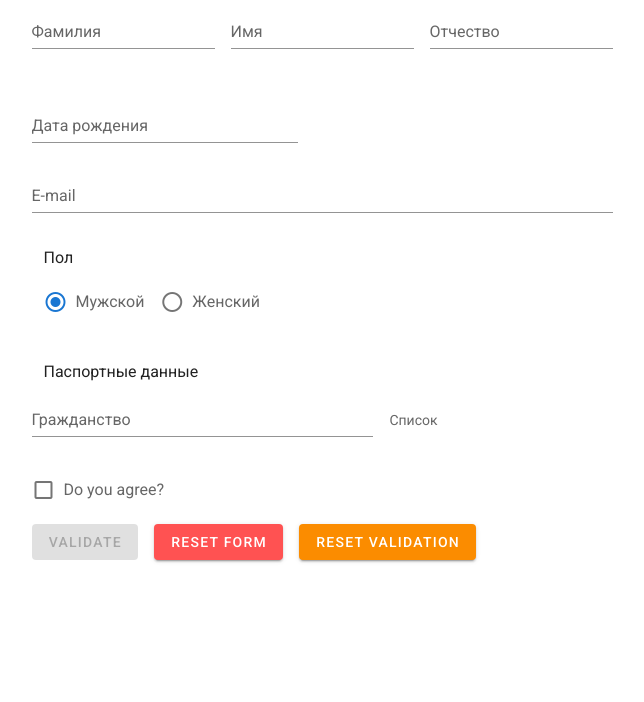
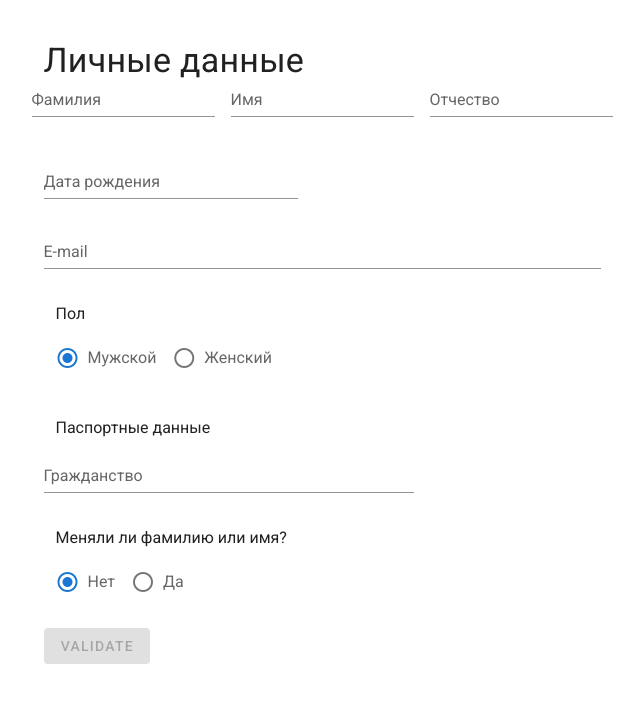
Before and after one commit to ozon-edu-vue-2021/required-task-4-Eugene-axe, a Vue app: page / in a window 1280 px wide. Shown: the top 702 px of the page, without its empty margins (318-962 px from the left). Built offline with nearby package versions, Linux system fonts and the light colour scheme.

Commit message:
App done

```diff
--- a/src/components/Birthday/Birthday.vue
+++ b/src/components/Birthday/Birthday.vue
@@ -1,8 +1,8 @@
 <template>
   <v-row class="col-6">
     <v-text-field
-      v-model="dateOfBirth"
-      :rules="dateOfBirthRules"
+      v-model="date"
+      :rules="dateRules"
       label="Дата рождения"
       placeholder="дд.мм.гггг"
       class="datefield"
@@ -27,9 +27,9 @@ export default {
   name: "Birthday",
   data() {
     return {
-      dateOfBirth: "",
+      date: "",
       datePicker: "",
-      dateOfBirthRules: [(v) => this.dateOfBirthValidation(v)],
+      dateRules: [(v) => this.dateValidation(v)],
       isDatePickerShow: false,
     };
   },
@@ -40,7 +40,7 @@ export default {
     showDatePicker() {
       this.isDatePickerShow = !this.isDatePickerShow;
     },
-    dateOfBirthValidation(v) {
+    dateValidation(v) {
       if (/[0-3]\d\.[0-1]\d\.[1-2][0-9]\d\d/.test(v)) {
         let [date, month, year] = v.split(".");
         if (
@@ -71,7 +71,7 @@ export default {
     datePicker: function () {
       if (this.datePicker) {
         let [year, month, day] = this.datePicker.split("-");
-        this.dateOfBirth = format(new Date(year, month - 1, day), "dd.MM.yyyy");
+        this.date = format(new Date(year, month - 1, day), "dd.MM.yyyy");
       }
     },
   },
--- /dev/null
+++ b/src/components/ChangeFullName/ChangeFullName.vue
@@ -0,0 +1,48 @@
+<template>
+  <v-container>
+    <p>Меняли ли фамилию или имя?</p>
+    <v-radio-group row v-model="isChange">
+      <v-radio label="Нет" :value="false"></v-radio>
+      <v-radio label="Да" :value="true"></v-radio>
+    </v-radio-group>
+    <v-row v-if="isChange">
+      <v-text-field
+        label="Старая фамилия"
+        v-model="oldSurname"
+        :rules="oldSurnameRules"
+        class="mr-8"
+      ></v-text-field>
+      <v-text-field
+        label="Старое имя"
+        v-model="oldName"
+        :rules="oldNameRules"
+      ></v-text-field>
+    </v-row>
+  </v-container>
+</template>
+
+<script>
+export default {
+  name: "ChangeFullName",
+  data() {
+    return {
+      isChange: false,
+      oldSurname: "",
+      oldSurnameRules: [
+        (v) => !!v || "Введите предыдущую фамилию",
+        (v) => this.validateCirillic(v),
+      ],
+      oldName: "",
+      oldNameRules: [
+        (v) => !!v || "Введите предыдущее имя",
+        (v) => this.validateCirillic(v),
+      ],
+    };
+  },
+  methods: {
+    validateCirillic(v) {
+      return /^[а-яё]+$/iu.test(v) || "используйте кириллицу";
+    },
+  },
+};
+</script>
--- a/src/components/Email/Email.vue
+++ b/src/components/Email/Email.vue
@@ -4,7 +4,7 @@
       v-model.lazy="email"
       :rules="emailRules"
       label="E-mail"
-      :validate-on-blur="true"
+      validate-on-blur
       required
     ></v-text-field
   ></v-row>
--- a/src/components/Form.vue
+++ b/src/components/Form.vue
@@ -1,25 +1,16 @@
-<template class="tttttt">
-  <v-form ref="form" v-model="valid" class="mx-auto">
+<template>
+  <v-form ref="form" v-model="valid" class="mx-auto mt-10">
+    <div class="text-h4">Личные данные</div>
     <FullName />
     <Birthday />
     <Email />
     <Gender />
     <Pasport />
-
-    <v-checkbox
-      v-model="checkbox"
-      :rules="[(v) => !!v || 'You must agree to continue!']"
-      label="Do you agree?"
-      required
-    ></v-checkbox>
+    <ChangeFullName />
 
     <v-btn :disabled="!valid" color="success" class="mr-4" @click="validate">
       Validate
     </v-btn>
-
-    <v-btn color="error" class="mr-4" @click="reset"> Reset Form </v-btn>
-
-    <v-btn color="warning" @click="resetValidation"> Reset Validation </v-btn>
   </v-form>
 </template>
 
@@ -29,11 +20,11 @@ import Birthday from "./Birthday/Birthday.vue";
 import Email from "./Email/Email.vue";
 import Gender from "./Gender/Gender.vue";
 import Pasport from "./Pasport/Pasport.vue";
+import ChangeFullName from "./ChangeFullName/ChangeFullName.vue";
 
 export default {
   data: () => ({
-    valid: true,
-    checkbox: false,
+    valid: false,
   }),
   components: {
     FullName,
@@ -41,22 +32,12 @@ export default {
     Email,
     Gender,
     Pasport,
+    ChangeFullName,
   },
   methods: {
     validate() {
       this.$refs.form.validate();
     },
-    reset() {
-      this.$refs.form.reset();
-    },
-    resetValidation() {
-      this.$refs.form.resetValidation();
-    },
   },
 };
 </script>
-
-<style scoped>
-.form {
-}
-</style>
--- a/src/components/FullName/FullName.vue
+++ b/src/components/FullName/FullName.vue
@@ -1,5 +1,5 @@
 <template>
-  <v-row no-gutters>
+  <v-row>
     <v-text-field
       v-model="surname"
       :rules="surnameRules"
@@ -46,7 +46,7 @@ export default {
   },
   methods: {
     validateCirillic(v) {
-      return /^[а-яё0-9]+$/iu.test(v) || "используйте кириллицу";
+      return /^[а-яё]+$/iu.test(v) || "используйте кириллицу";
     },
   },
 };
--- a/src/components/Pasport/Citizenship/Citizenship.vue
+++ b/src/components/Pasport/Citizenship/Citizenship.vue
@@ -1,36 +1,37 @@
 <template>
   <v-row class="d-flex">
     <v-text-field
+      ref="citizenshipFieldText"
       v-model="citizenshipText"
+      :rules="citizenshipTextRules"
       label="Гражданство"
       class="flex-grow-1 align-self-start citizenship-textfield"
       @keyup="throttleMethod()"
-      @focus="isShowListItem = true"
+      @keyup.enter="emitCitizen"
+      @click="isShowListItem = true"
       required
+      validate-on-blur
     ></v-text-field>
+
     <v-list
-      max-height="300px"
+      max-height="200px"
       class="overflow-y-auto flex-grow-1"
       v-click-outside="{
-        handler: () => (isShowListItem = false),
+        handler: handlerOutsideClickList,
         include: includeField,
       }"
     >
-      <v-list-item-group v-model="selectedItem" color="primary">
-        <v-subheader v-if="!isShowListItem" @click="isShowListItem = true">
-          Список
-        </v-subheader>
       <v-list-item
         v-for="citizenship in citizenshipsList"
         :key="citizenship.uid"
         v-show="isShowListItem"
+        @click="handleClickListItem(citizenship)"
       >
         <v-list-item-content>
           <v-list-item-title
             v-text="citizenship.nationality"
           ></v-list-item-title> </v-list-item-content
       ></v-list-item>
-      </v-list-item-group>
     </v-list>
   </v-row>
 </template>
@@ -45,6 +46,12 @@ export default {
     return {
       selectedItem: null,
       citizenshipText: "",
+      citizenshipTextRules: [
+        (v) => !!v || "Нужно указать гражданство",
+        (v) =>
+          !!this.validCitizenText(v) ||
+          "Вашего гражданства в списках не существует",
+      ],
       citizenships: [],
       citizenshipsList: [],
       isShowListItem: false,
@@ -80,11 +87,47 @@ export default {
     throttleMethod: throttle(function () {
       this.filteredCitizenships();
     }, 1000),
+    emitCitizen() {
+      this.$emit("isCitizenship", this.citizenshipText);
+    },
+    handleClickListItem(citizenship) {
+      this.citizenshipText = citizenship.nationality;
+      this.isShowListItem = false;
+      this.$refs.citizenshipFieldText.focus();
+    },
+    capitalize(text) {
+      let out = "";
+      out = text
+        .split(" ")
+        .map((word) => {
+          if (word.length > 0) {
+            return word[0].toUpperCase() + word.slice(1);
+          }
+          return "";
+        })
+        .join(" ");
+      return out;
+    },
+    validCitizenText(citizenshipText) {
+      return citizenships.find(
+        (item) =>
+          item.nationality.toLowerCase() === citizenshipText.toLowerCase()
+      );
+    },
+    handlerOutsideClickList() {
+      this.isShowListItem = false;
+    },
   }, //end methods
   watch: {
-    selectedItem() {
-      this.citizenshipText =
-        this.citizenshipsList[this.selectedItem].nationality;
+    citizenshipText: function () {
+      if (this.citizenshipText !== this.capitalize(this.citizenshipText)) {
+        this.citizenshipText = this.capitalize(this.citizenshipText);
+      }
+      if (this.validCitizenText(this.citizenshipText)) {
+        this.$emit("titleCitizenship", this.citizenshipText);
+      } else {
+        this.$emit("titleCitizenship", false);
+      }
     },
   },
 };
--- /dev/null
+++ b/src/components/Pasport/InternationalPasportData/InternationalPasportData.vue
@@ -0,0 +1,126 @@
+<template>
+  <v-container>
+    <v-row class="flex-nowrap">
+      <v-text-field
+        v-model="surname"
+        :rules="surnameRules"
+        label="Фамилия на латнице"
+        required
+        class="mr-4"
+      ></v-text-field>
+      <v-text-field
+        v-model="name"
+        :rules="nameRules"
+        label="Имя на латнице"
+        required
+      ></v-text-field>
+    </v-row>
+    <v-subheader
+      >Иностранцы заполняют латинскими буквами. Прим. : Ivanov Ivan</v-subheader
+    >
+    <v-row class="flex-nowrap">
+      <v-container>
+        <v-text-field
+          v-model="pasNumber"
+          label="Номер паспорта"
+          required
+          class="mr-4"
+        ></v-text-field>
+      </v-container>
+
+      <v-container class="country-off-issue">
+        <v-text-field
+          label="Страна выдачи"
+          v-model="countryName"
+          @click="isShowList = true"
+          @keydown="trottleKeyPress()"
+          class="country-name"
+        ></v-text-field>
+        <v-list
+          max-height="200px"
+          class="overflow-y-auto"
+          v-if="isShowList"
+          v-click-outside="{
+            handler: () => (isShowList = false),
+            include: includeCountryName,
+          }"
+        >
+          <v-list-item
+            v-for="citizenship in filterListCitizenships"
+            :key="citizenship.uid"
+            @click="handleListCitizenship(citizenship)"
+          >
+            <v-list-item-content>
+              <v-list-item-title
+                v-text="citizenship.nationality"
+              ></v-list-item-title>
+            </v-list-item-content>
+          </v-list-item>
+        </v-list>
+      </v-container>
+      <v-container>
+        <v-select
+          :items="passportTypesOnlyTypes"
+          label="Тип паспорта"
+        ></v-select>
+      </v-container>
+    </v-row>
+  </v-container>
+</template>
+
+<script>
+import citizenships from "../../../assets/data/citizenships.json";
+import passportTypes from "../../../assets/data/passport-types.json";
+import throttle from "lodash.throttle";
+
+export default {
+  name: "InternationalPasport",
+  data() {
+    return {
+      name: "",
+      nameRules: [
+        (v) => !!v || "Введите имя",
+        (v) => /^[a-z]+$/iu.test(v) || "Только латинские буквы",
+      ],
+      surname: "",
+      surnameRules: [
+        (v) => !!v || "Введите фамилию",
+        (v) => /^[a-z]+$/iu.test(v) || "Только латинские буквы",
+      ],
+      pasNumber: "",
+      citizenships: [],
+      filterListCitizenships: [],
+      passportTypes: [],
+      countryName: "",
+      isShowList: false,
+    };
+  }, //end data
+  created() {
+    this.citizenships = citizenships;
+    this.passportTypes = passportTypes;
+    this.filterListCitizenships = this.citizenships;
+  },
+  computed: {
+    passportTypesOnlyTypes() {
+      return this.passportTypes.map((item) => item.type);
+    },
+  },
+  methods: {
+    handleListCitizenship(value) {
+      this.countryName = value.nationality;
+      this.isShowList = false;
+    },
+    includeCountryName() {
+      return [document.querySelector(".country-name")];
+    },
+    filteredListCitizenships() {
+      this.filterListCitizenships = this.citizenships.filter((item) =>
+        item.nationality.toLowerCase().includes(this.countryName.toLowerCase())
+      );
+    },
+    trottleKeyPress: throttle(function () {
+      this.filteredListCitizenships();
+    }, 1000),
+  }, // end methods
+};
+</script>
--- a/src/components/Pasport/Pasport.vue
+++ b/src/components/Pasport/Pasport.vue
@@ -1,24 +1,41 @@
 <template>
   <v-container>
     <p>Паспортные данные</p>
-    <Citizenship />
+    <Citizenship @titleCitizenship="hadleCitizen($event)" />
+    <RuPasportData v-if="isRussian" />
+    <InternationalPasport v-if="isInternational" />
   </v-container>
 </template>
+t
+<script>
+import Citizenship from "./Citizenship/Citizenship.vue";
+import RuPasportData from "./RuPasportData/RuPasportData.vue";
+import InternationalPasport from "./InternationalPasportData/InternationalPasportData.vue";
 
-<script>
-import Citizenship from './Citizenship/Citizenship.vue'
 export default {
-  name: "Passport",
+  name: "Pasport",
   data() {
     return {
-      citizenship: "",
-      select: null,
-      items: ["Item 1", "Item 2", "Item 3", "Item 4"],
+      citizen: "",
     };
   },
   components: {
     Citizenship,
+    RuPasportData,
+    InternationalPasport,
   },
-  methods: {},
+  methods: {
+    hadleCitizen(value) {
+      this.citizen = value;
+    },
+  },
+  computed: {
+    isRussian() {
+      return this.citizen === "Russia";
+    },
+    isInternational() {
+      return !!this.citizen && this.citizen !== "Russia";
+    },
+  },
 };
 </script>
--- /dev/null
+++ b/src/components/Pasport/RuPasportData/RuPasportData.vue
@@ -0,0 +1,48 @@
+<template>
+  <v-container>
+    <v-row class="align-baseline flex-nowrap">
+      <v-container>
+        <v-text-field
+          v-model="series"
+          :rules="seriesRules"
+          label="Серия"
+          required
+          class="mr-4 flex-grow-1"
+          validate-on-blur
+        ></v-text-field>
+      </v-container>
+
+      <v-container>
+        <v-text-field
+          v-model="number"
+          :rules="numberRules"
+          label="Номер"
+          required
+          class="mr-4 flex-grow-1"
+          validate-on-blur
+        ></v-text-field>
+      </v-container>
+      <v-container>
+        <PasportDate class="pasportdate flex-grow-1" />
+      </v-container>
+    </v-row>
+  </v-container>
+</template>
+
+<script>
+import PasportDate from "../PasportDate.vue";
+export default {
+  name: "RuPassportData",
+  data() {
+    return {
+      series: "",
+      seriesRules: [(v) => /^\d{4}$/.test(v) || "Должно быть 4 цифры"],
+      number: "",
+      numberRules: [(v) => /^\d{6}$/.test(v) || "Должно быть 6 цифр"],
+    };
+  },
+  components: {
+    PasportDate,
+  },
+};
+</script>
```
Also changed, not shown: src/components/Pasport/PasportDate.vue (added, +29 -0 lines). Lines whose indentation alone changed are shown as unchanged.
